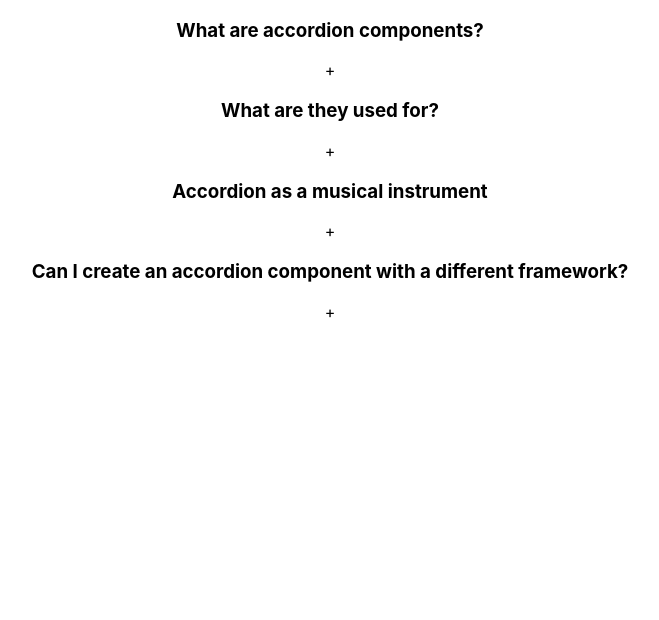
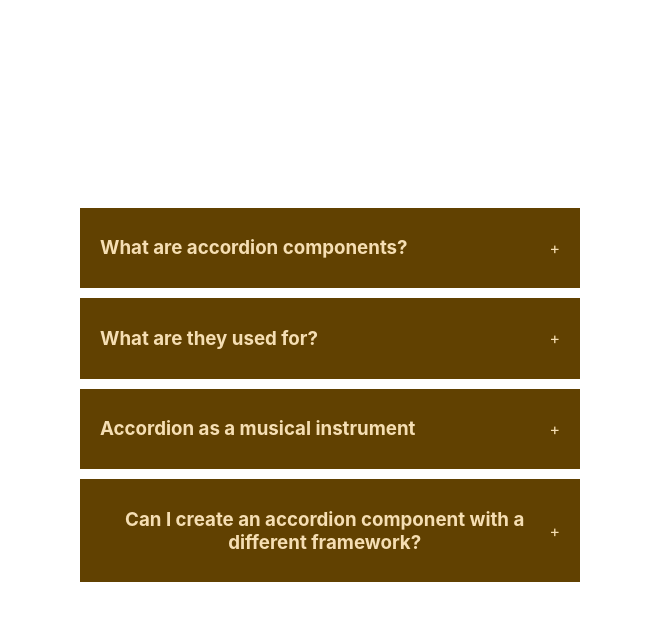
Before and after one commit to Katiasun/Build-React-Projects, a React (Create React App) app: page / in a window 1280 px wide. Shown: the top 620 px of the page, without its empty margins (310-969 px from the left). Built offline with nearby package versions, Linux system fonts and the light colour scheme.

Commit message:
add styles to accordin

```diff
--- a/src/components/accordian/index.jsx
+++ b/src/components/accordian/index.jsx
@@ -1,6 +1,7 @@
 //accordian selection
 // multiple selection
 import { useState } from "react";
+import "./styles.css";
 import data from "./data";
 
 export default function Accordian() {
--- a/src/components/accordian/styles.css
+++ b/src/components/accordian/styles.css
@@ -0,0 +1,25 @@
+.wrapper {
+  display: flex;
+  height: 100vh;
+  width: 100vw;
+  justify-content: center;
+  align-items: center;
+}
+.accordion {
+  width: 500px;
+}
+.item {
+  background: #614101;
+  margin-bottom: 10px;
+  padding: 10px 20px;
+}
+.title {
+  color: wheat;
+  display: flex;
+  justify-content: space-between;
+  align-items: center;
+  cursor: pointer;
+}
+.content {
+  color: wheat;
+}
```
